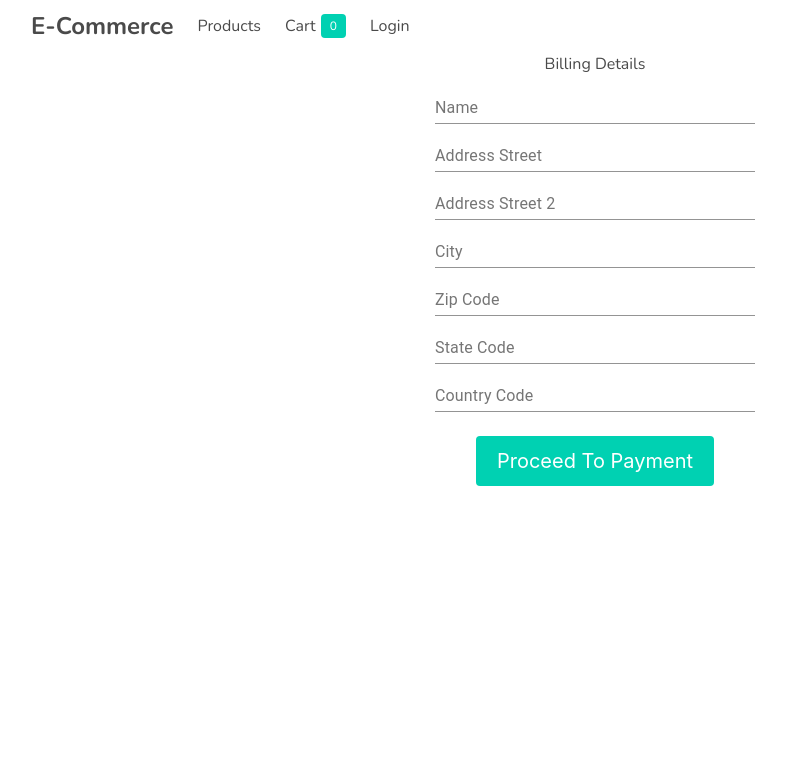
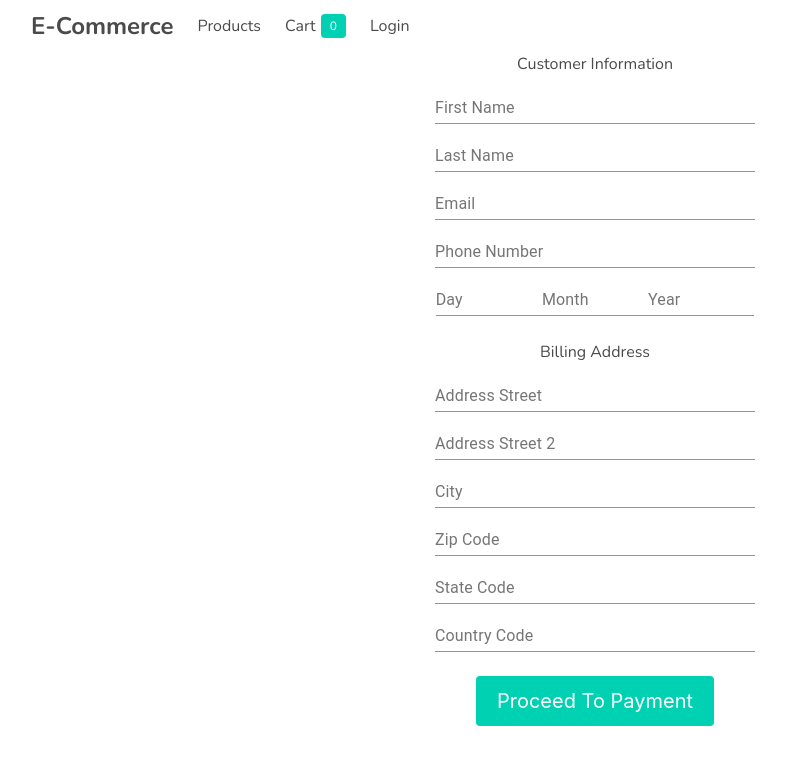
Before and after one commit to faraz-saifullah/paysafe-checkout-ROIIM, a React (Create React App) app: page /checkout in a window 1280 px wide. Shown: the top 764 px of the page, without its empty margins (45-831 px from the left). Built offline with nearby package versions, Linux system fonts and the light colour scheme; no server answers.

Commit message:
Accepting user data for non registered users, disabling process button while processing

```diff
--- a/src/components/checkout/Checkout.js
+++ b/src/components/checkout/Checkout.js
@@ -10,8 +10,16 @@ class Checkout extends Component {
   constructor(props) {
     super(props);
     this.state = {
-      formInput: {
-        name: "",
+      customerInfo: {
+        firstName: "",
+        lastName: "",
+        email: "",
+        phone: "",
+        day: "",
+        month: "",
+        year: "",
+      },
+      billingAddress: {
         street: "",
         street2: "",
         city: "",
@@ -19,26 +27,10 @@ class Checkout extends Component {
         country: "",
         state: "",
       },
+      isPaymentProcessing: false,
     };
     this.baseState = this.state;
   }
-
-  paysafeCheckOut = async (totalAmout) => {
-    const helper = new Helper();
-    const setupInput = helper.prepareSetupInput(this.state.formInput, totalAmout);
-    window.paysafe.checkout.setup(
-      `${config.credentials.public.base64}`,
-      setupInput,
-      helper.callBackFunction,
-      helper.closeCallBack
-    );
-    const status = await helper.paymentStatus;
-    if (status.status === "success") {
-      this.props.context.clearCart();
-      this.props.history.push("/");
-      //TODO: Display Success and failure information of a different page
-    }
-  };
 
   componentDidMount() {
     const script = document.createElement("script");
@@ -46,6 +38,38 @@ class Checkout extends Component {
     script.async = true;
     document.body.appendChild(script);
   }
+
+  paysafeCheckOut = async (totalAmout) => {
+    this.setState({
+      isPaymentProcessing: true,
+    })
+    const helper = new Helper();
+    const setupInput = helper.prepareSetupInput(
+      this.state.billingAddress,
+      this.state.customerInfo,
+      totalAmout
+    );
+    //TODO handle invalid input data before sending to setup function
+    window.paysafe.checkout.setup(
+      `${config.credentials.public.base64}`,
+      setupInput,
+      helper.callBackFunction,
+      helper.closeCallBack
+    );
+    try {
+      const status = await helper.paymentStatus;
+      if (status.status === "success") {
+        this.props.context.clearCart();
+        this.props.history.push("/");
+        //TODO: Display Success and failure information of a different page
+      }
+    } catch (err) {
+      //TODO handle for invalid form input data
+      this.setState({
+        isPaymentProcessing: false
+      })
+    }
+  };
 
   handleCheckout = async (event) => {
     event.preventDefault();
@@ -57,40 +81,107 @@ class Checkout extends Component {
     }
     let totalAmout = 0;
     for (let cartItem in cart) {
-      totalAmout += cart[cartItem].product.price;
+      totalAmout += cart[cartItem].product.price * 100;
     }
     this.paysafeCheckOut(totalAmout);
-    this.setState(this.baseState);
   };
 
-  onFornInputChange = (event) => {
-    const changedInput = { ...this.state.formInput };
+  onCustomerDetailsInputChange = (event) => {
+    const changedInput = { ...this.state.customerInfo };
     changedInput[event.target.id] = event.target.value;
     this.setState({
-      formInput: changedInput,
+      customerInfo: changedInput,
+    });
+  };
+
+  onBillingAddressInputChange = (event) => {
+    const changedInput = { ...this.state.billingAddress };
+    changedInput[event.target.id] = event.target.value;
+    this.setState({
+      billingAddress: changedInput,
     });
   };
 
   render() {
     return (
       <center>
-        <h1>Billing Details</h1>
+        <h1>Customer Information</h1>
         <form onSubmit={(event) => this.handleCheckout(event)}>
           <FormControl style={{ width: "25%" }}>
-            <InputLabel htmlFor="name">Name</InputLabel>
+            <InputLabel htmlFor="firstName">First Name</InputLabel>
             <Input
-              value={this.state.formInput.name}
-              onChange={this.onFornInputChange}
-              id="name"
+              value={this.state.customerInfo.firstName}
+              onChange={this.onCustomerDetailsInputChange}
+              id="firstName"
               required
             />
           </FormControl>
           <br />
           <FormControl style={{ width: "25%" }}>
+            <InputLabel htmlFor="lastName">Last Name</InputLabel>
+            <Input
+              value={this.state.customerInfo.lastName}
+              onChange={this.onCustomerDetailsInputChange}
+              id="lastName"
+              required
+            />
+          </FormControl>
+          <br />
+          <FormControl style={{ width: "25%" }}>
+            <InputLabel htmlFor="email">Email</InputLabel>
+            <Input
+              value={this.state.customerInfo.email}
+              onChange={this.onCustomerDetailsInputChange}
+              id="email"
+              required
+            />
+          </FormControl>
+          <br />
+          <FormControl style={{ width: "25%" }}>
+            <InputLabel htmlFor="phone">Phone Number</InputLabel>
+            <Input
+              value={this.state.customerInfo.phone}
+              onChange={this.onCustomerDetailsInputChange}
+              id="phone"
+              required
+            />
+          </FormControl>
+          <br />
+          <FormControl style={{ width: "8.3%" }}>
+            <InputLabel htmlFor="day">Day</InputLabel>
+            <Input
+              value={this.state.customerInfo.day}
+              onChange={this.onCustomerDetailsInputChange}
+              id="day"
+              required
+            />
+          </FormControl>
+          <FormControl style={{ width: "8.3%" }}>
+            <InputLabel htmlFor="month">Month</InputLabel>
+            <Input
+              value={this.state.customerInfo.month}
+              onChange={this.onCustomerDetailsInputChange}
+              id="month"
+              required
+            />
+          </FormControl>
+          <FormControl style={{ width: "8.3%" }}>
+            <InputLabel htmlFor="year">Year</InputLabel>
+            <Input
+              value={this.state.customerInfo.year}
+              onChange={this.onCustomerDetailsInputChange}
+              id="year"
+              required
+            />
+          </FormControl>
+          <br />
+          <br />
+          <h1>Billing Address</h1>
+          <FormControl style={{ width: "25%" }}>
             <InputLabel htmlFor="street">Address Street</InputLabel>
             <Input
-              value={this.state.formInput.street}
-              onChange={this.onFornInputChange}
+              value={this.state.billingAddress.street}
+              onChange={this.onBillingAddressInputChange}
               id="street"
               required
             />
@@ -99,8 +190,8 @@ class Checkout extends Component {
           <FormControl style={{ width: "25%" }}>
             <InputLabel htmlFor="street2">Address Street 2</InputLabel>
             <Input
-              value={this.state.formInput.street2}
-              onChange={this.onFornInputChange}
+              value={this.state.billingAddress.street2}
+              onChange={this.onBillingAddressInputChange}
               id="street2"
             />
           </FormControl>
@@ -108,8 +199,8 @@ class Checkout extends Component {
           <FormControl style={{ width: "25%" }}>
             <InputLabel htmlFor="city">City</InputLabel>
             <Input
-              value={this.state.formInput.city}
-              onChange={this.onFornInputChange}
+              value={this.state.billingAddress.city}
+              onChange={this.onBillingAddressInputChange}
               id="city"
               required
             />
@@ -118,8 +209,8 @@ class Checkout extends Component {
           <FormControl style={{ width: "25%" }}>
             <InputLabel htmlFor="zip">Zip Code</InputLabel>
             <Input
-              value={this.state.formInput.zip}
-              onChange={this.onFornInputChange}
+              value={this.state.billingAddress.zip}
+              onChange={this.onBillingAddressInputChange}
               id="zip"
               required
             />
@@ -128,8 +219,8 @@ class Checkout extends Component {
           <FormControl style={{ width: "25%" }}>
             <InputLabel htmlFor="state">State Code</InputLabel>
             <Input
-              value={this.state.formInput.state}
-              onChange={this.onFornInputChange}
+              value={this.state.billingAddress.state}
+              onChange={this.onBillingAddressInputChange}
               id="state"
               required
             />
@@ -138,15 +229,15 @@ class Checkout extends Component {
           <FormControl style={{ width: "25%" }}>
             <InputLabel htmlFor="countryzip">Country Code</InputLabel>
             <Input
-              value={this.state.formInput.country}
-              onChange={this.onFornInputChange}
+              value={this.state.billingAddress.country}
+              onChange={this.onBillingAddressInputChange}
               id="country"
               required
             />
           </FormControl>
           <br />
           <br />
-          <button type="submit" className="button is-primary is-medium">
+          <button type="submit" className="button is-primary is-medium" disabled={this.state.isPaymentProcessing}>
             Proceed To Payment
           </button>
         </form>
--- a/src/components/checkout/Helper.js
+++ b/src/components/checkout/Helper.js
@@ -3,7 +3,7 @@ import axios from "axios";
 
 export default class Helper {
   constructor() {
-    this.merchantRefNum = '';
+    this.merchantRefNum = "";
     this.paymentResponse = {};
     this.paymentStatus = new Promise((resolve, reject) => {
       this.promiseResolve = resolve;
@@ -11,24 +11,19 @@ export default class Helper {
     });
   }
 
-  prepareSetupInput = (formInput, totalAmout) => {
+  prepareSetupInput = (billingAddress, customerInfo, totalAmout) => {
     this.merchantRefNum = Math.random().toString(36).slice(5);
+    customerInfo.dateOfBirth = {
+      day: Number(customerInfo.day),
+      month: Number(customerInfo.month),
+      year: Number(customerInfo.year),
+    };
     return {
       currency: `${config.currency}`,
-      amount: totalAmout * 100,
+      amount: totalAmout,
       locale: `${config.locale}`,
-      customer: {
-        firstName: "John",
-        lastName: "Dee",
-        email: "johndee@paysafe.com",
-        phone: "1234567890",
-        dateOfBirth: {
-          day: 1,
-          month: 7,
-          year: 1990,
-        },
-      },
-      billingAddress: formInput,
+      customer: customerInfo,
+      billingAddress: billingAddress,
       environment: `${config.environment}`,
       merchantRefNum: `${this.merchantRefNum}`,
       canEditAmount: false,
@@ -36,7 +31,7 @@ export default class Helper {
       displayPaymentMethods: ["card"],
       paymentMethodDetails: {},
     };
-  }
+  };
 
   callBackFunction = async (instance, error, result) => {
     if (result && result.paymentHandleToken) {
@@ -47,34 +42,34 @@ export default class Helper {
           amount: result.amount,
         });
         instance.showSuccessScreen(`Payment ID: ${response.data.id}`);
-        this.paymentResponse.status = "success"
+        this.paymentResponse.status = "success";
         this.paymentResponse.message = "Payment Successfully Processed!";
         this.promiseResolve(this.paymentResponse);
       } catch (err) {
         instance.showFailureScreen("Payment Failed! Please Try Again.");
-        this.paymentResponse.status = "failed"
+        this.paymentResponse.status = "failed";
         this.paymentResponse.message = "Unable To Process Payment";
         this.promiseReject(this.paymentResponse);
         throw err;
       }
     } else {
-      this.paymentResponse.status = "failed"
+      this.paymentResponse.status = "failed";
       this.paymentResponse.message = "Unable To Initialize Payment";
       this.promiseReject(this.paymentResponse);
       throw error;
     }
-  }
+  };
 
   closeCallBack = (stage, expired) => {
     if (expired) {
-      this.paymentResponse.status = "failed"
+      this.paymentResponse.status = "failed";
       this.paymentResponse.message = "Session Expired";
       this.promiseReject(this.paymentResponse);
     } else if (this.paymentResponse.status !== "success") {
-      this.paymentResponse.status = "failed"
+      this.paymentResponse.status = "failed";
       this.paymentResponse.message = "Payment Closed Unexpectedly By The User!";
       this.promiseReject(this.paymentResponse);
     }
     this.promiseResolve();
-  }
+  };
 }
```
Also changed, not shown: src/paysafeConfig.json (line endings or trailing spaces).
